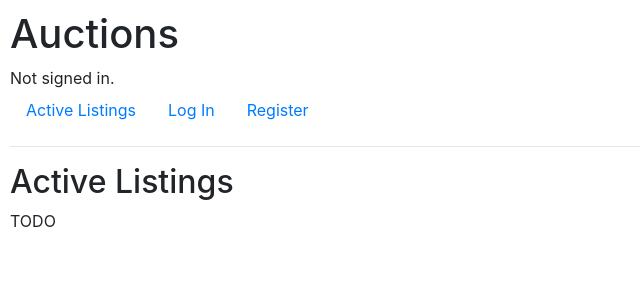
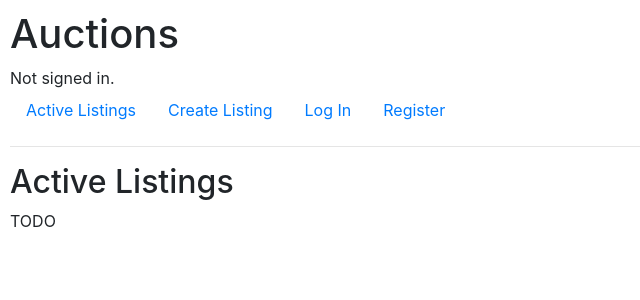
Before and after one commit to Saurav-Shrivastav/Commerce, a Django app: page / in a window 1280 px wide. Shown: the top 300 px of the page, without its empty margins (0-640 px from the left). Run offline with Django 3.2, Linux system fonts and the light colour scheme; some libraries are stand-ins or nearby versions.

Commit message:
modified listing model and created route for create listing view

```diff
--- a/auctions/models.py
+++ b/auctions/models.py
@@ -23,6 +23,10 @@ class Listing(models.Model):
         max_length=7,
         choices=CATEGORY_CHOICES
     )
+    created_by = models.ForeignKey(
+        User,
+        on_delete=models.CASCADE
+    )
 
     def __str__(self):
         return self.title
--- /dev/null
+++ b/auctions/templates/auctions/create.html
@@ -0,0 +1 @@
+{% extends 'auctions/layout.html' %}
--- a/auctions/templates/auctions/layout.html
+++ b/auctions/templates/auctions/layout.html
@@ -20,6 +20,9 @@
             <li class="nav-item">
                 <a class="nav-link" href="{% url 'index' %}">Active Listings</a>
             </li>
+            <li class="nav-item">
+                <a href="{% url 'create' %}" class="nav-link">Create Listing</a>
+            </li>
             {% if user.is_authenticated %}
                 <li class="nav-item">
                     <a class="nav-link" href="{% url 'logout' %}">Log Out</a>
--- a/auctions/urls.py
+++ b/auctions/urls.py
@@ -6,5 +6,6 @@ urlpatterns = [
     path("", views.index, name="index"),
     path("login", views.login_view, name="login"),
     path("logout", views.logout_view, name="logout"),
-    path("register", views.register, name="register")
+    path("register", views.register, name="register"),
+    path("create/", views.create, name="create")
 ]
--- a/auctions/views.py
+++ b/auctions/views.py
@@ -61,3 +61,7 @@ def register(request):
         return HttpResponseRedirect(reverse("index"))
     else:
         return render(request, "auctions/register.html")
+
+
+def create(request):
+    return render(request, "auctions/create.html")
```
